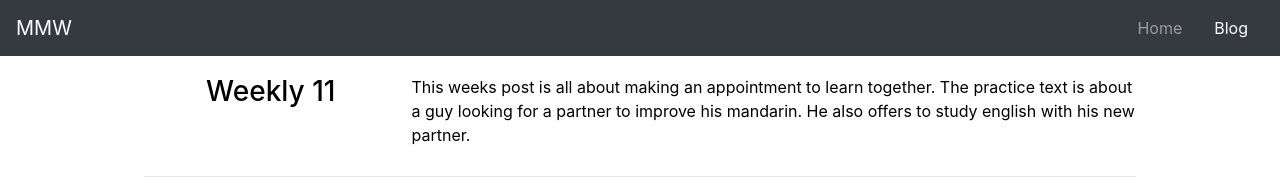
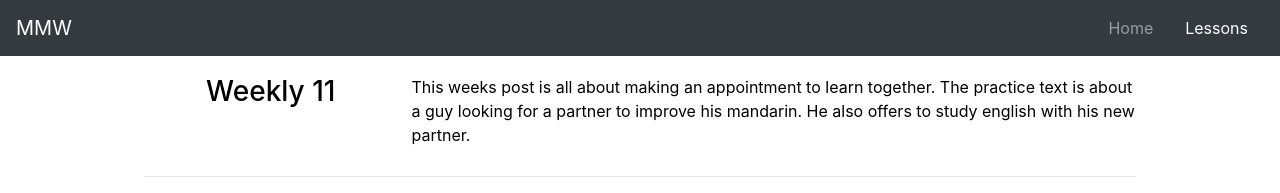
Before and after one commit to johannst/mmw, a Jekyll site: the page built from lessons.html, in a window 1280 px wide. Shown: the top 193 px of the page. Built offline with Jekyll 4.4.1, drawn with Linux system fonts in a browser that asks for light colours.

Commit message:
Re-named blog -> lessons

```diff
--- a/_data/navigation.yml
+++ b/_data/navigation.yml
@@ -1,4 +1,4 @@
 - name: Home
   link: /
-- name: Blog
-  link: /blog/
+- name: Lessons
+  link: /lessons/
```
Also changed, not shown: lessons.html (renamed from blog.html).
